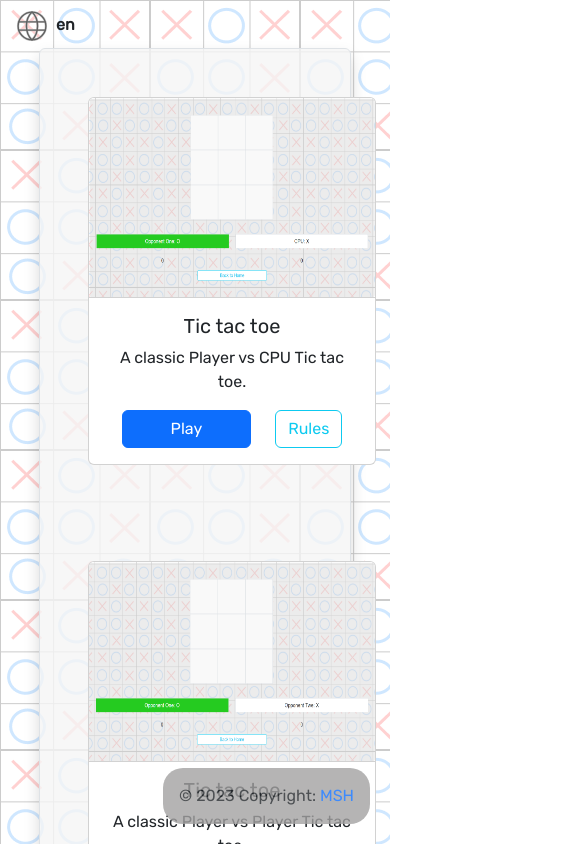
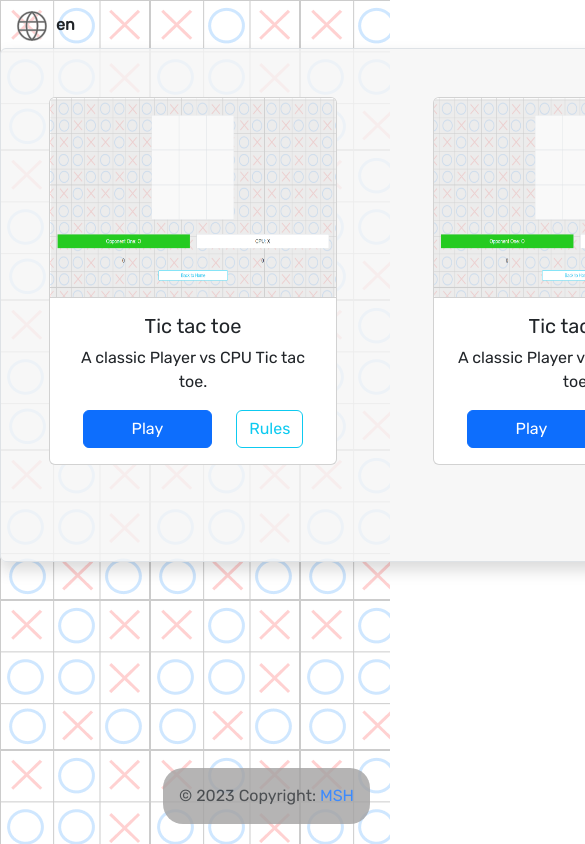
Before and after one commit to sadegh1377/tic-tac-toe, a Vue app: page / in a window 390 px wide. Shown: the top 844 px of the page, 585 px wide, since content can reach past the window. Built offline with nearby package versions, Linux system fonts and the light colour scheme.

Commit message:
make site not responsive :D

```diff
--- a/public/index.html
+++ b/public/index.html
@@ -2,8 +2,8 @@
 <html lang="">
   <head>
     <meta charset="utf-8">
+    <meta name="viewport" content="width=1227">
     <meta http-equiv="X-UA-Compatible" content="IE=edge">
-    <meta name="viewport" content="width=device-width,initial-scale=1.0">
     <link rel="icon" href="<%= BASE_URL %>favicon.ico">
     <title><%= htmlWebpackPlugin.options.title %></title>
   </head>
--- a/src/components/UltimateTicTacToe.vue
+++ b/src/components/UltimateTicTacToe.vue
@@ -552,7 +552,7 @@ export default {
     right: 0;
     left: 0;
     width: 80vw;
-    height: 95vh;
+    height: 679px;
     background-color: rgb(185, 185, 185);
 }
 
--- a/src/views/HomeView.vue
+++ b/src/views/HomeView.vue
@@ -1,7 +1,7 @@
 <template>
     <div class="homeView" :class="{'increaseHeight': showRules !== null}">
         <div class="border rounded pb-5 my-5 mx-auto background shadow">
-            <div class="d-flex flex-column flex-lg-row flex-md-column flex-sm-column">
+            <div class="d-flex flex-row">
                 <div class="card mx-5 mx-sm-auto my-5" style="width: 18rem;">
                     <img src="../assets/aiTictacToe.png" class="card-img-top cardImg" alt="...">
                     <div class="card-body">
@@ -116,7 +116,8 @@ export default {
     position: absolute;
     right: 0;
     left: 0;
-    width: 80vw;
+    width: 1227px;
+    min-width: 1227px;
     background-color: rgba(245, 245, 245, 0.79);
 }
 
```
